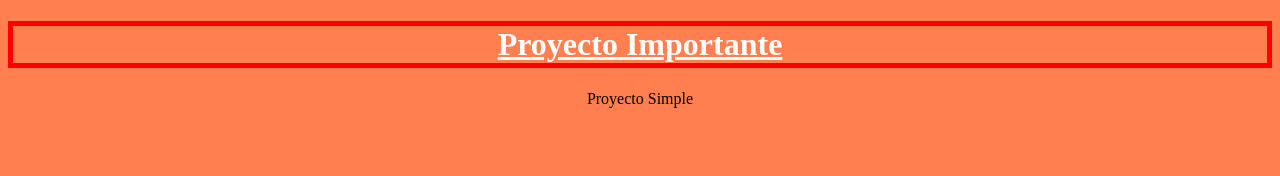
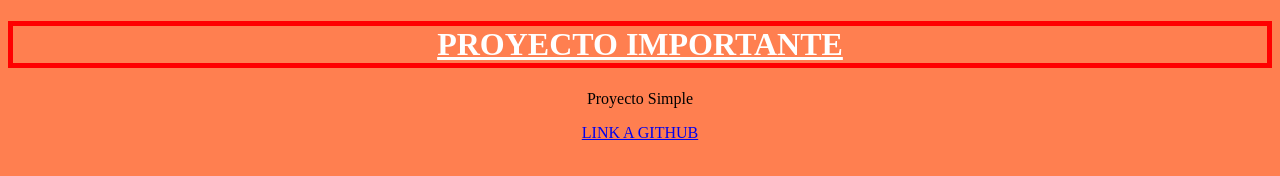
Before and after one commit to AlejandroMartinez01/cursoGit, a plain HTML site: page index.html in a window 1280 px wide. Drawn offline with Linux system fonts and the light colour scheme.

Commit message:
Antes de importar github

```diff
--- a/css/estilos.css
+++ b/css/estilos.css
@@ -11,4 +11,5 @@ h1{
     border-radius: 10;
 
     text-align: center;
+    text-transform: uppercase;
 }
--- a/index.html
+++ b/index.html
@@ -10,5 +10,6 @@
 <body>
     <h1>Proyecto Importante</h1>
     <p>Proyecto Simple</p>
+    <a href="https://github.com/MagaCraftHD/cursoGit">LINK A GITHUB</a>
 </body>
 </html>
```
